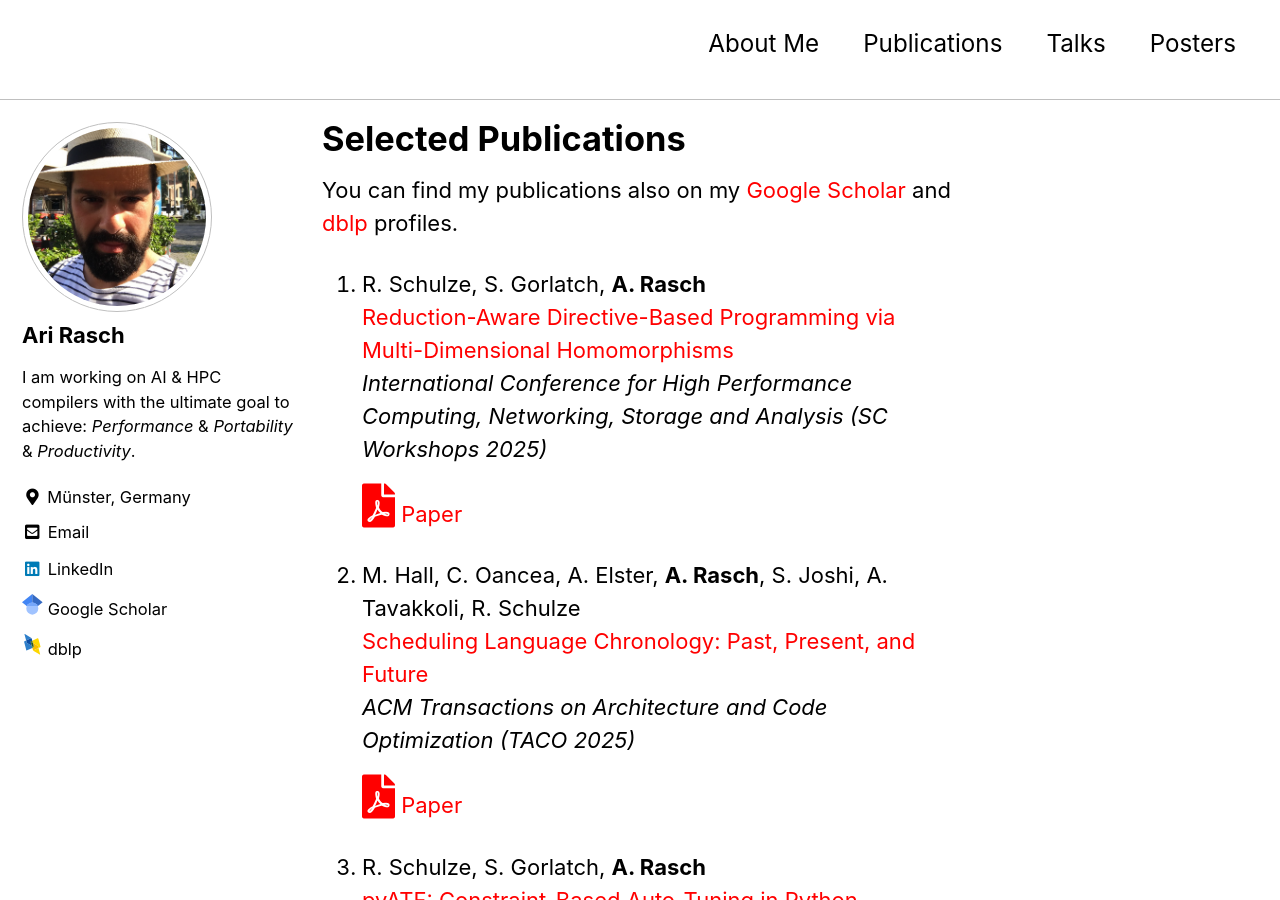
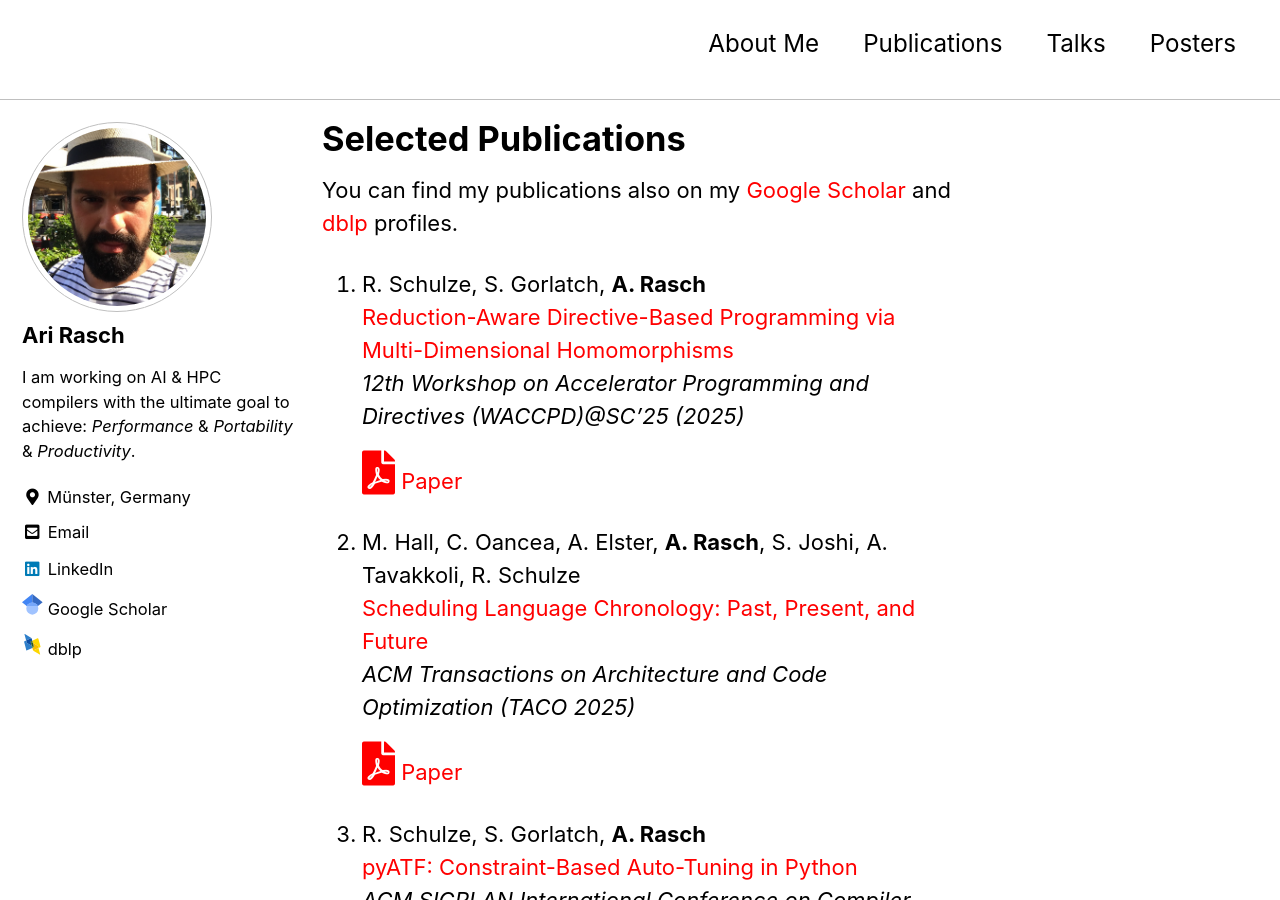
Before and after one commit to AriRasch/arirasch.github.io, a Jekyll site: the page built from publications.md, in a window 1280 px wide and 900 px high. Built offline with Jekyll 4.4.1, drawn with Linux system fonts in a browser that asks for light colours; cached includes are drawn as plain includes; our own code applies the rules of GitHub Pages for plain Markdown files.

Commit message:
Add new publication entry and update existing citation details in publications.md

```diff
--- a/publications.md
+++ b/publications.md
@@ -9,7 +9,7 @@ You can find my publications also on my [Google Scholar](https://scholar.google.
 
 1.  R. Schulze, S. Gorlatch, **A. Rasch** \\
     [Reduction-Aware Directive-Based Programming via Multi-Dimensional Homomorphisms](https://dl.acm.org/doi/10.1145/3731599.3767572) \\
-    *International Conference for High Performance Computing, Networking, Storage and Analysis (SC Workshops 2025)*\\
+    *12th Workshop on Accelerator Programming and Directives (WACCPD)@SC’25 (2025)*\\
     <a href="../assets/files/publications/sc25/paper.pdf"><i class="fas fa-file-pdf" style="color: red; font-size: 2em; padding-top: .4em"></i></a> [Paper](../assets/files/publications/sc25/paper.pdf)
 
 1.   M. Hall, C. Oancea, A. Elster, **A. Rasch**, S. Joshi, A. Tavakkoli, R. Schulze \\
```
